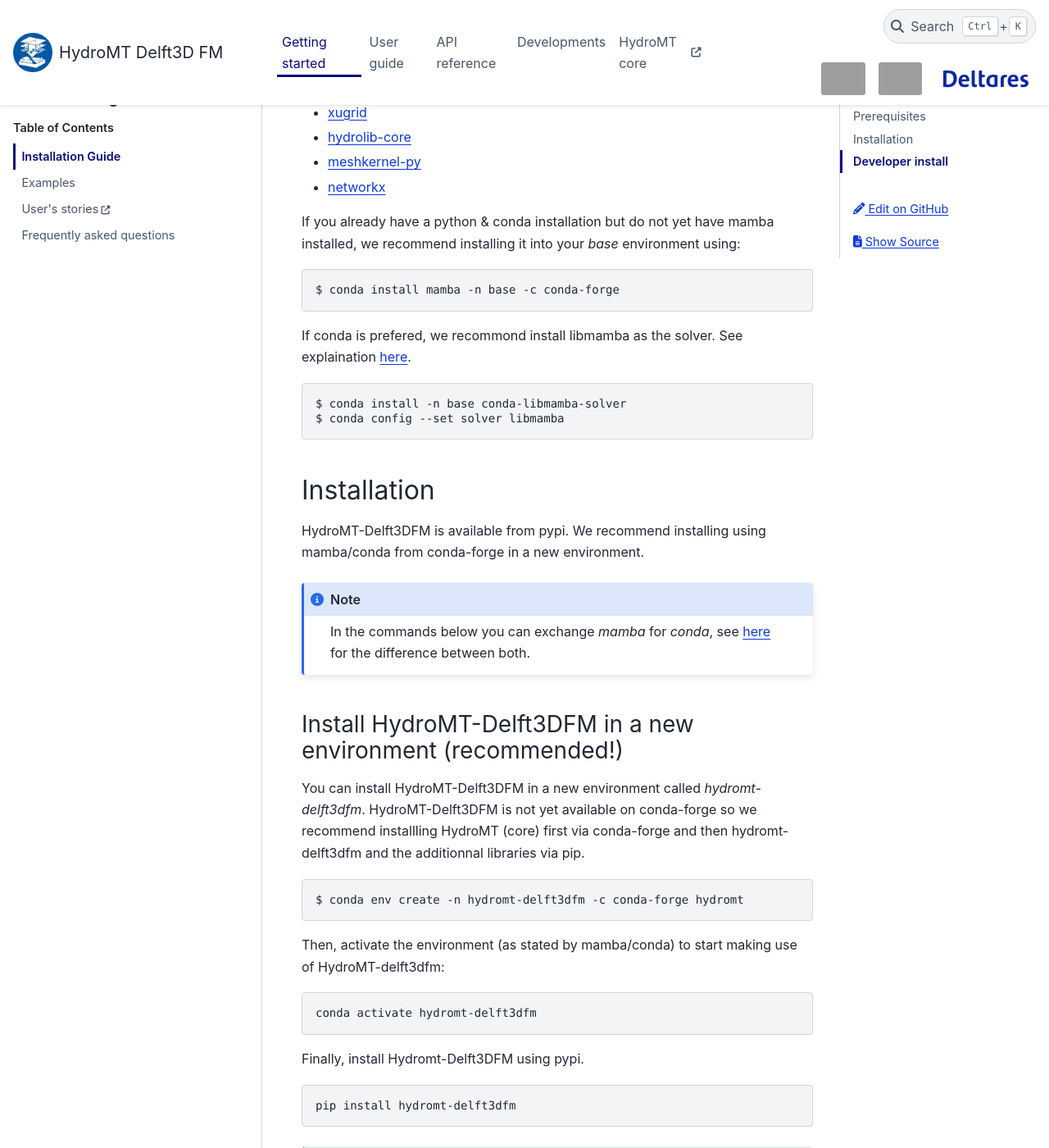
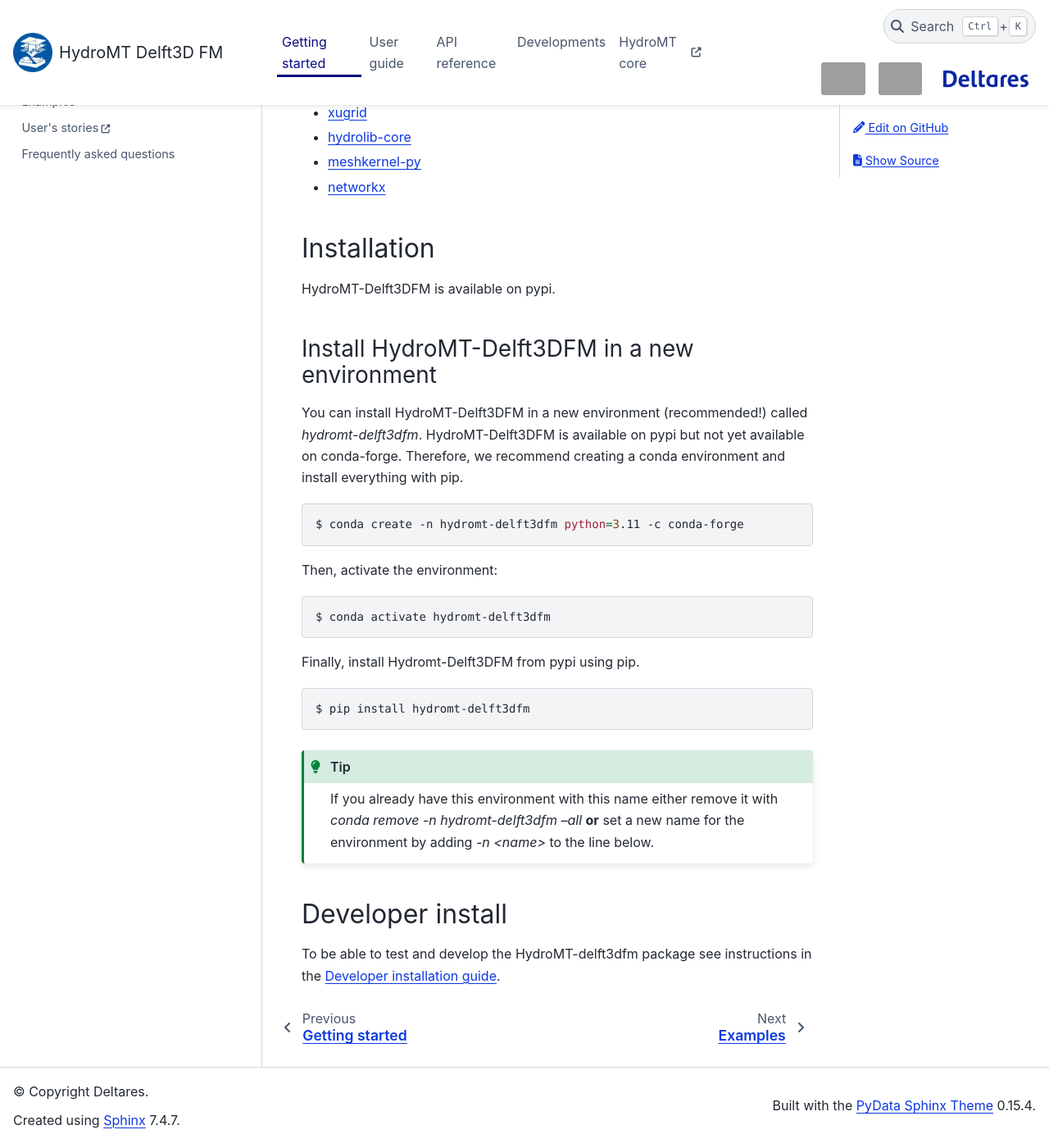
Before and after one commit to Deltares/hydromt_delft3dfm, a Sphinx documentation site: the page built from docs/getting_started/installation.rst, in a window 1280 px wide and 1400 px high, scrolled down 373 px. Shown: the whole window at 82% size. Built offline with Sphinx 7.4.7 and the PyData theme 0.15.4, drawn with Linux system fonts in a browser that asks for light colours; pages that are not in the unit, such as notebooks, are missing from menus; some of the changed text lies outside the part shown; grey boxes are pictures that could not be loaded.

Commit message:
updated docs to avoid hydromt v1 (#157)
* updated docs to avoid hydromt v1

* installation docs more lean

```diff
--- a/docs/getting_started/installation.rst
+++ b/docs/getting_started/installation.rst
@@ -17,59 +17,38 @@
 - `meshkernel-py <https://github.com/Deltares/MeshKernelPy>`_
 - `networkx <https://networkx.org/>`_
 
-If you already have a python & conda installation but do not yet have mamba installed,
-we recommend installing it into your *base* environment using:
+Installation
+============
+
+HydroMT-Delft3DFM is available on pypi.
+
+Install HydroMT-Delft3DFM in a new environment
+----------------------------------------------
+
+You can install HydroMT-Delft3DFM in a new environment (recommended!) called `hydromt-delft3dfm`.
+HydroMT-Delft3DFM is available on pypi but not yet available on conda-forge.
+Therefore, we recommend creating a conda environment and install everything with pip.
 
 .. code-block:: console
 
-  $ conda install mamba -n base -c conda-forge
+  $ conda create -n hydromt-delft3dfm python=3.11 -c conda-forge
 
-If conda is prefered, we recommond install libmamba as the solver. See explaination `here <https://www.anaconda.com/blog/a-faster-conda-for-a-growing-community>`_.
+Then, activate the environment:
 
 .. code-block:: console
 
-  $ conda install -n base conda-libmamba-solver
-  $ conda config --set solver libmamba
+  $ conda activate hydromt-delft3dfm
 
-Installation
-============
-
-HydroMT-Delft3DFM is available from pypi.
-We recommend installing using mamba/conda from conda-forge in a new environment.
-
-.. Note::
-
-    In the commands below you can exchange `mamba` for `conda`, see
-    `here <https://deltares.github.io/hydromt/latest/getting_started/installation.html#installation-guide>`_
-    for the difference between both.
-
-Install HydroMT-Delft3DFM in a new environment (recommended!)
--------------------------------------------------------------
-
-You can install HydroMT-Delft3DFM in a new environment called `hydromt-delft3dfm`.
-HydroMT-Delft3DFM is not yet available on conda-forge so we recommend installling HydroMT (core) first
-via conda-forge and then hydromt-delft3dfm and the additionnal libraries via pip.
+Finally, install Hydromt-Delft3DFM from pypi using pip.
 
 .. code-block:: console
 
-  $ conda env create -n hydromt-delft3dfm -c conda-forge hydromt
-
-Then, activate the environment (as stated by mamba/conda) to start making use of HydroMT-delft3dfm:
-
-.. code-block:: console
-
-  conda activate hydromt-delft3dfm
-
-Finally, install Hydromt-Delft3DFM using pypi.
-
-.. code-block:: console
-
-  pip install hydromt-delft3dfm
+  $ pip install hydromt-delft3dfm
 
 .. Tip::
 
     If you already have this environment with this name either remove it with
-    `conda env remove -n hydromt-delft3dfm` **or** set a new name for the environment
+    `conda remove -n hydromt-delft3dfm --all` **or** set a new name for the environment
     by adding `-n <name>` to the line below.
 
 
```
